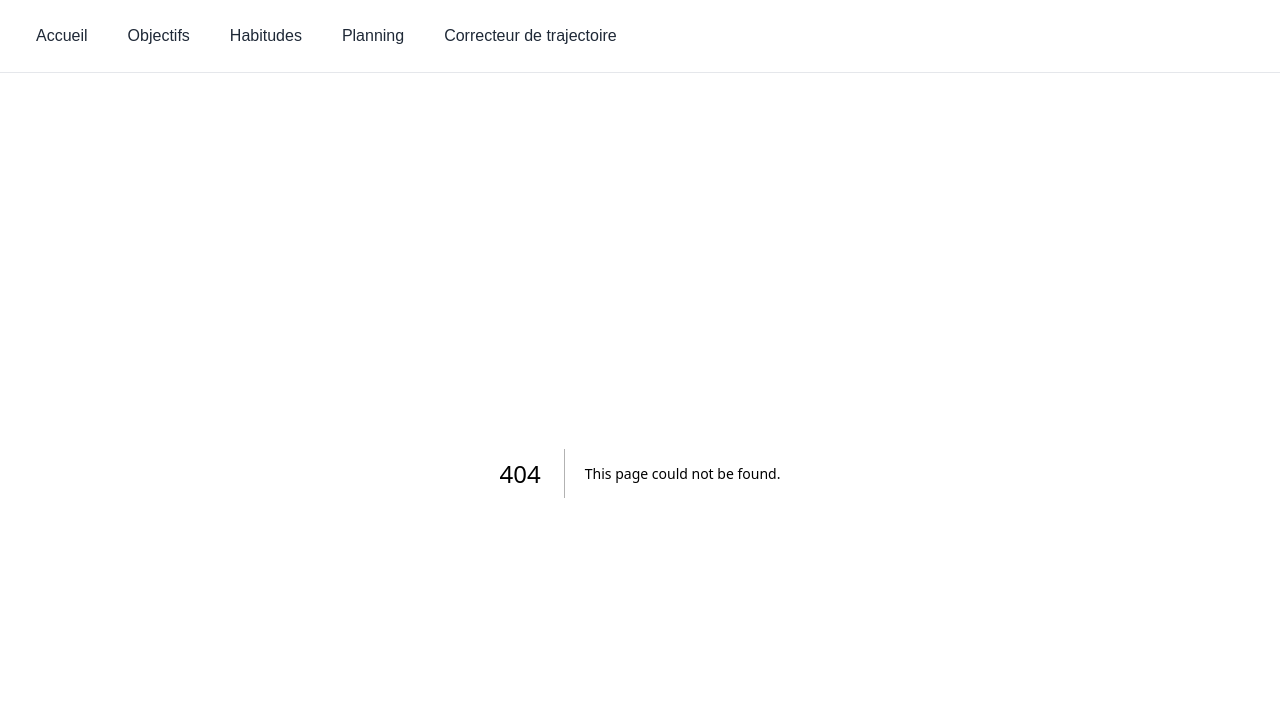
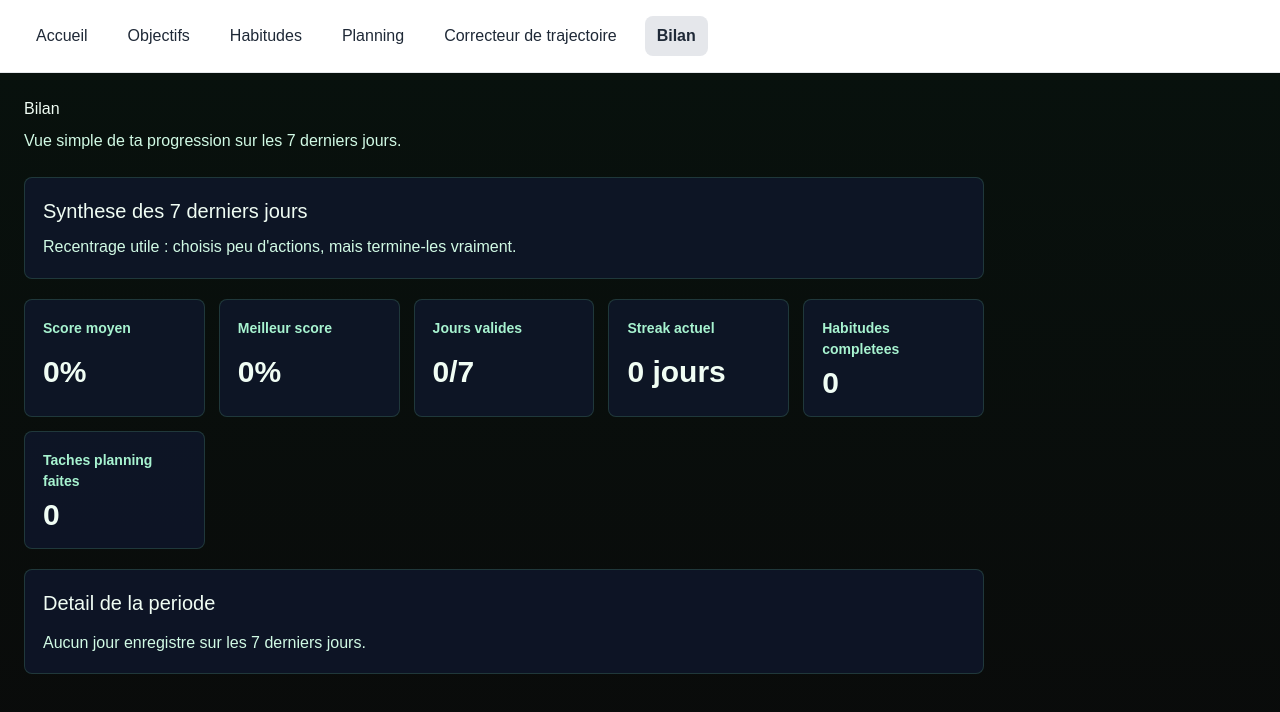
Before and after one commit to Gintaiji/taijilifeplan, a Next.js app: page /bilan in a window 1280 px wide. Before the commit this address had no page. Shown: the top 712 px of the page. Built offline with nearby package versions, Linux system fonts and the light colour scheme.

Commit message:
Ajout du bilan hebdomadaire

```diff
--- /dev/null
+++ b/app/bilan/page.tsx
@@ -0,0 +1,25 @@
+import WeeklyReview from "../components/WeeklyReview";
+
+const pageStyle = {
+  minHeight: "100vh",
+  padding: "24px",
+  background: "linear-gradient(180deg, #08110d 0%, #0a0a0a 100%)",
+  color: "var(--dashboard-text-primary)",
+};
+
+const introStyle = {
+  marginTop: "8px",
+  color: "var(--dashboard-text-secondary)",
+};
+
+export default function BilanPage() {
+  return (
+    <main style={pageStyle}>
+      <h1>Bilan</h1>
+      <p style={introStyle}>
+        Vue simple de ta progression sur les 7 derniers jours.
+      </p>
+      <WeeklyReview />
+    </main>
+  );
+}
--- a/app/components/MainNavigation.tsx
+++ b/app/components/MainNavigation.tsx
@@ -37,6 +37,7 @@ const links = [
   { href: "/habitudes", label: "Habitudes" },
   { href: "/planning", label: "Planning" },
   { href: "/trajectoire", label: "Correcteur de trajectoire" },
+  { href: "/bilan", label: "Bilan" },
 ];
 
 export default function MainNavigation() {
--- /dev/null
+++ b/app/components/WeeklyReview.tsx
@@ -0,0 +1,338 @@
+"use client";
+
+import { useEffect, useState } from "react";
+import { getStorage, STORAGE_KEYS } from "../utils/storage";
+
+const STREAK_MIN_SCORE = 60;
+const DAYS_COUNT = 7;
+
+const sectionStyle = {
+  display: "grid",
+  gap: "20px",
+  marginTop: "24px",
+  maxWidth: "960px",
+};
+
+const cardStyle = {
+  border: "1px solid rgba(134, 239, 172, 0.16)",
+  borderRadius: "8px",
+  padding: "18px",
+  backgroundColor: "rgba(15, 23, 42, 0.86)",
+};
+
+const gridStyle = {
+  display: "grid",
+  gridTemplateColumns: "repeat(auto-fit, minmax(180px, 1fr))",
+  gap: "14px",
+};
+
+const metricCardStyle = {
+  ...cardStyle,
+  display: "grid",
+  gap: "8px",
+};
+
+const labelStyle = {
+  color: "var(--dashboard-text-muted)",
+  fontSize: "14px",
+  fontWeight: 700,
+};
+
+const valueStyle = {
+  color: "var(--dashboard-text-primary)",
+  fontSize: "30px",
+  lineHeight: 1,
+};
+
+const textStyle = {
+  margin: 0,
+  color: "var(--dashboard-text-secondary)",
+  lineHeight: 1.6,
+};
+
+const titleStyle = {
+  margin: 0,
+  color: "var(--dashboard-text-primary)",
+  fontSize: "20px",
+};
+
+const listStyle = {
+  listStyle: "none",
+  padding: 0,
+  margin: "16px 0 0 0",
+  display: "grid",
+  gap: "10px",
+};
+
+const listItemStyle = {
+  display: "flex",
+  justifyContent: "space-between",
+  alignItems: "center",
+  gap: "12px",
+  flexWrap: "wrap" as const,
+  border: "1px solid rgba(134, 239, 172, 0.12)",
+  borderRadius: "8px",
+  padding: "12px",
+  backgroundColor: "rgba(19, 39, 29, 0.72)",
+};
+
+const scoreStyle = {
+  color: "var(--dashboard-text-accent)",
+  fontWeight: 800,
+};
+
+type ProgressHistoryEntry = {
+  date: string;
+  score: number;
+  habitsCompleted: number;
+  planningCompleted: number;
+};
+
+type WeeklyStats = {
+  averageScore: number;
+  bestScore: number;
+  validatedDays: number;
+  currentStreak: number;
+  totalHabitsCompleted: number;
+  totalPlanningCompleted: number;
+  entries: ProgressHistoryEntry[];
+};
+
+function normalizeProgressHistory(savedHistory: unknown): ProgressHistoryEntry[] {
+  if (!Array.isArray(savedHistory)) {
+    return [];
+  }
+
+  return savedHistory.flatMap((entry) => {
+    if (
+      typeof entry !== "object" ||
+      entry === null ||
+      !("date" in entry) ||
+      !("score" in entry) ||
+      !("habitsCompleted" in entry) ||
+      !("planningCompleted" in entry)
+    ) {
+      return [];
+    }
+
+    if (
+      typeof entry.date !== "string" ||
+      typeof entry.score !== "number" ||
+      typeof entry.habitsCompleted !== "number" ||
+      typeof entry.planningCompleted !== "number"
+    ) {
+      return [];
+    }
+
+    return [
+      {
+        date: entry.date,
+        score: entry.score,
+        habitsCompleted: entry.habitsCompleted,
+        planningCompleted: entry.planningCompleted,
+      },
+    ];
+  });
+}
+
+function getTodayKey() {
+  const today = new Date();
+  const year = today.getFullYear();
+  const month = String(today.getMonth() + 1).padStart(2, "0");
+  const day = String(today.getDate()).padStart(2, "0");
+
+  return `${year}-${month}-${day}`;
+}
+
+function getDateKeyWithDayOffset(dateKey: string, dayOffset: number) {
+  const date = new Date(`${dateKey}T12:00:00`);
+
+  date.setDate(date.getDate() + dayOffset);
+
+  const year = date.getFullYear();
+  const month = String(date.getMonth() + 1).padStart(2, "0");
+  const day = String(date.getDate()).padStart(2, "0");
+
+  return `${year}-${month}-${day}`;
+}
+
+function formatDate(dateKey: string) {
+  return new Date(`${dateKey}T12:00:00`).toLocaleDateString("fr-FR", {
+    weekday: "short",
+    day: "numeric",
+    month: "short",
+  });
+}
+
+function getLastSevenDateKeys(todayKey: string) {
+  return Array.from({ length: DAYS_COUNT }, (_, index) =>
+    getDateKeyWithDayOffset(todayKey, index - (DAYS_COUNT - 1)),
+  );
+}
+
+function getCurrentStreak(history: ProgressHistoryEntry[], todayKey: string) {
+  const scoreByDate = new Map(
+    history.map((entry) => [entry.date, entry.score]),
+  );
+  let currentStreak = 0;
+  let checkedDate = todayKey;
+
+  while ((scoreByDate.get(checkedDate) ?? 0) >= STREAK_MIN_SCORE) {
+    currentStreak += 1;
+    checkedDate = getDateKeyWithDayOffset(checkedDate, -1);
+  }
+
+  return currentStreak;
+}
+
+function getWeeklyMessage(averageScore: number) {
+  if (averageScore >= 75) {
+    return "Semaine solide : tu avances avec une bonne regularite.";
+  }
+
+  if (averageScore >= 45) {
+    return "La base est la. Garde le cap avec quelques actions simples chaque jour.";
+  }
+
+  return "Recentrage utile : choisis peu d'actions, mais termine-les vraiment.";
+}
+
+function getWeeklyStats(history: ProgressHistoryEntry[]): WeeklyStats {
+  const todayKey = getTodayKey();
+  const periodDates = getLastSevenDateKeys(todayKey);
+  const periodDateSet = new Set(periodDates);
+  const entries = history
+    .filter((entry) => periodDateSet.has(entry.date))
+    .sort((entryA, entryB) => entryB.date.localeCompare(entryA.date));
+  const validatedDays = entries.length;
+  const totalScore = entries.reduce((sum, entry) => sum + entry.score, 0);
+  const bestScore =
+    entries.length === 0
+      ? 0
+      : Math.max(...entries.map((entry) => entry.score));
+  const totalHabitsCompleted = entries.reduce(
+    (sum, entry) => sum + entry.habitsCompleted,
+    0,
+  );
+  const totalPlanningCompleted = entries.reduce(
+    (sum, entry) => sum + entry.planningCompleted,
+    0,
+  );
+
+  return {
+    averageScore:
+      validatedDays === 0 ? 0 : Math.round(totalScore / validatedDays),
+    bestScore,
+    validatedDays,
+    currentStreak: getCurrentStreak(history, todayKey),
+    totalHabitsCompleted,
+    totalPlanningCompleted,
+    entries,
+  };
+}
+
+export default function WeeklyReview() {
+  const [isLoaded, setIsLoaded] = useState(false);
+  const [stats, setStats] = useState<WeeklyStats | null>(null);
+
+  useEffect(() => {
+    let shouldUpdateState = true;
+
+    queueMicrotask(() => {
+      if (!shouldUpdateState) {
+        return;
+      }
+
+      const savedHistory = getStorage<unknown>(
+        STORAGE_KEYS.progressHistory,
+        [],
+      );
+      const history = normalizeProgressHistory(savedHistory);
+
+      setStats(getWeeklyStats(history));
+      setIsLoaded(true);
+    });
+
+    return () => {
+      shouldUpdateState = false;
+    };
+  }, []);
+
+  if (!isLoaded || stats === null) {
+    return (
+      <section style={sectionStyle}>
+        <article style={cardStyle}>
+          <p style={textStyle}>Chargement du bilan hebdomadaire...</p>
+        </article>
+      </section>
+    );
+  }
+
+  return (
+    <section style={sectionStyle}>
+      <article style={cardStyle}>
+        <h2 style={titleStyle}>Synthese des 7 derniers jours</h2>
+        <p style={{ ...textStyle, marginTop: "8px" }}>
+          {getWeeklyMessage(stats.averageScore)}
+        </p>
+      </article>
+
+      <div style={gridStyle}>
+        <article style={metricCardStyle}>
+          <span style={labelStyle}>Score moyen</span>
+          <strong style={valueStyle}>{stats.averageScore}%</strong>
+        </article>
+
+        <article style={metricCardStyle}>
+          <span style={labelStyle}>Meilleur score</span>
+          <strong style={valueStyle}>{stats.bestScore}%</strong>
+        </article>
+
+        <article style={metricCardStyle}>
+          <span style={labelStyle}>Jours valides</span>
+          <strong style={valueStyle}>{stats.validatedDays}/7</strong>
+        </article>
+
+        <article style={metricCardStyle}>
+          <span style={labelStyle}>Streak actuel</span>
+          <strong style={valueStyle}>{stats.currentStreak} jours</strong>
+        </article>
+
+        <article style={metricCardStyle}>
+          <span style={labelStyle}>Habitudes completees</span>
+          <strong style={valueStyle}>{stats.totalHabitsCompleted}</strong>
+        </article>
+
+        <article style={metricCardStyle}>
+          <span style={labelStyle}>Taches planning faites</span>
+          <strong style={valueStyle}>{stats.totalPlanningCompleted}</strong>
+        </article>
+      </div>
+
+      <article style={cardStyle}>
+        <h2 style={titleStyle}>Detail de la periode</h2>
+
+        {stats.entries.length === 0 ? (
+          <p style={{ ...textStyle, marginTop: "12px" }}>
+            Aucun jour enregistre sur les 7 derniers jours.
+          </p>
+        ) : (
+          <ul style={listStyle}>
+            {stats.entries.map((entry) => (
+              <li key={entry.date} style={listItemStyle}>
+                <div>
+                  <strong>{formatDate(entry.date)}</strong>
+                  <p style={{ ...textStyle, marginTop: "4px" }}>
+                    {entry.habitsCompleted} habitudes -{" "}
+                    {entry.planningCompleted} taches planning faites
+                  </p>
+                </div>
+                <span style={scoreStyle}>{entry.score}%</span>
+              </li>
+            ))}
+          </ul>
+        )}
+      </article>
+    </section>
+  );
+}
```
